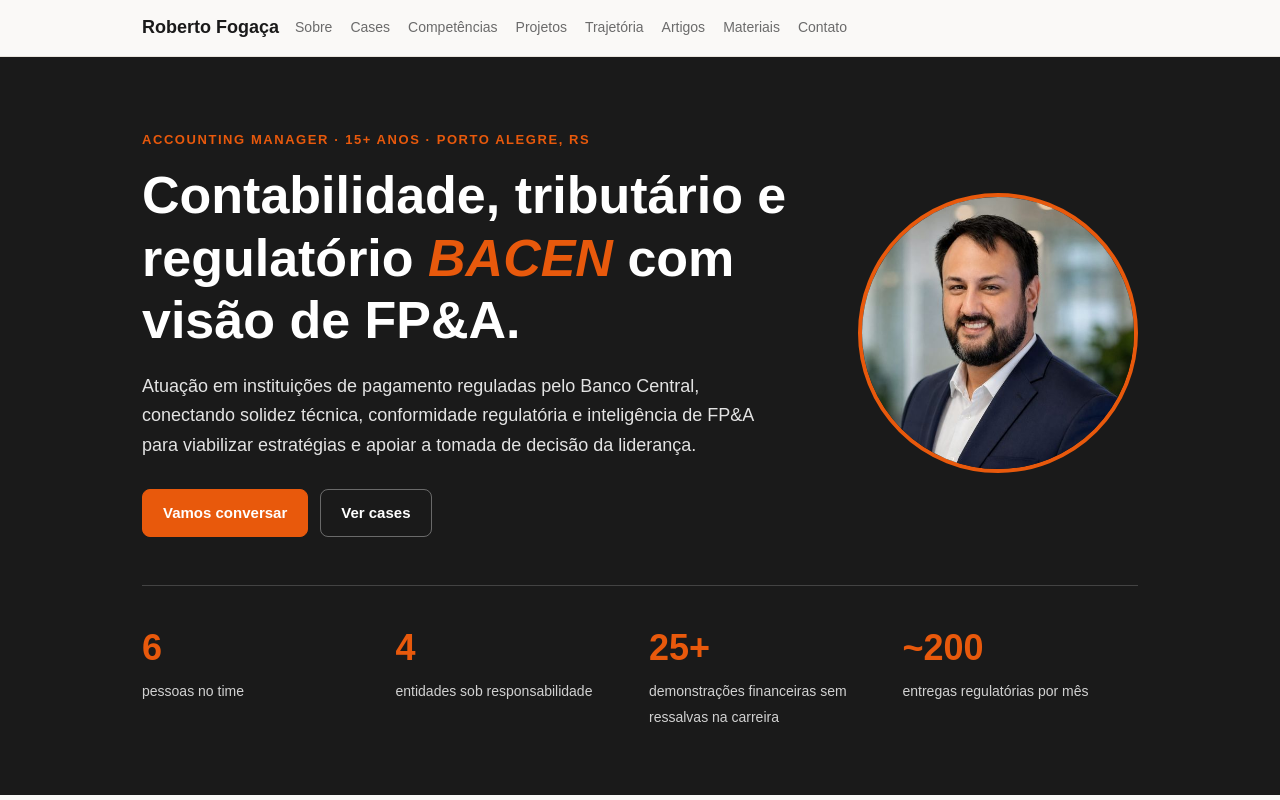
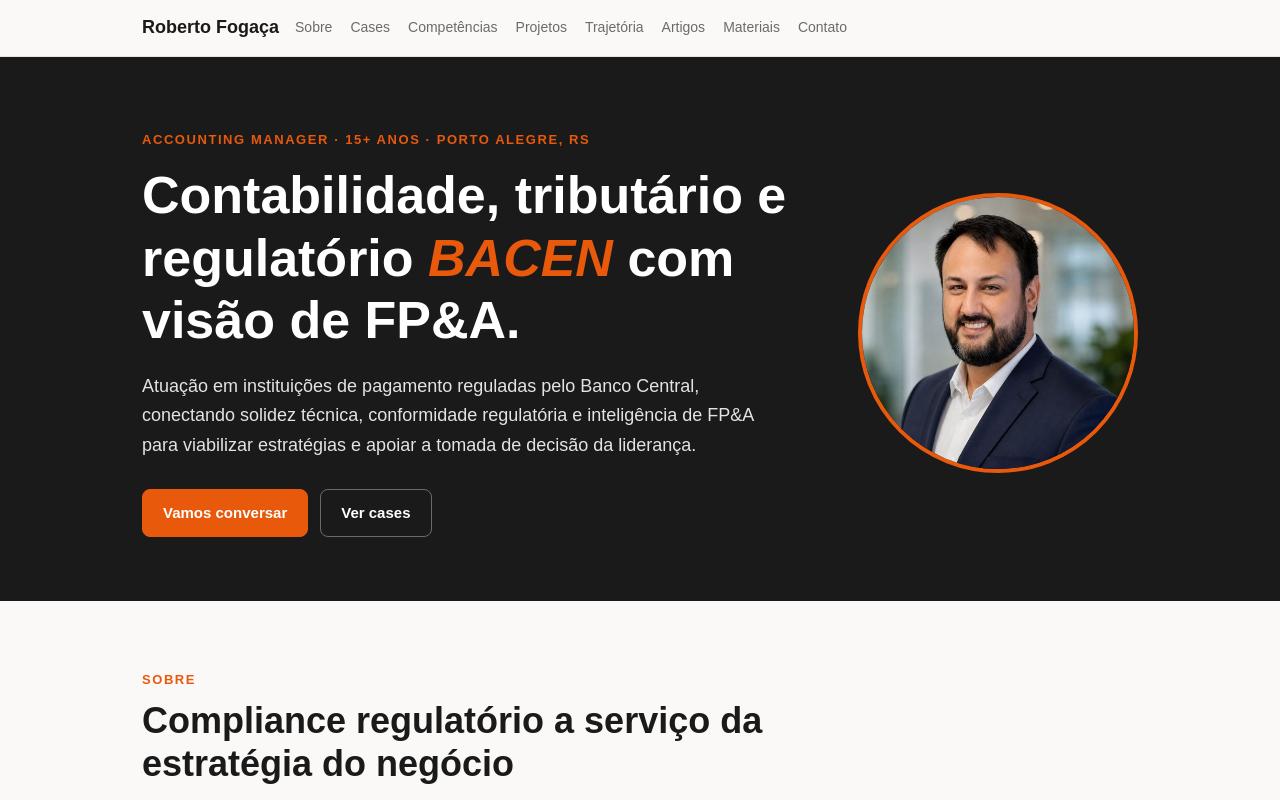
Before and after one commit to robertofogaca-fin/robertofogaca-site, a plain HTML site: page public/index.html in a window 1280 px wide. Shown: the top 800 px of the page. Drawn offline with Linux system fonts and the light colour scheme.

Commit message:
Remove os números do topo da home
Co-Authored-By: Claude Opus 5.5 <noreply@anthropic.com>
Claude-Session: https://claude.ai/code/session_011SgRuoc9knkeTDY2qWkyzb

```diff
--- a/public/index.html
+++ b/public/index.html
@@ -33,11 +33,6 @@
 <p class="lead">Atuação em instituições de pagamento reguladas pelo Banco Central, conectando solidez técnica, conformidade regulatória e inteligência de FP&amp;A para viabilizar estratégias e apoiar a tomada de decisão da liderança.</p>
 <div class="btns"><a class="btn" href="#contato">Vamos conversar</a><a class="btn ghost" href="#cases">Ver cases</a></div></div>
 <img class="photo" alt="Roberto Fogaça" src="assets/img/roberto-fogaca.jpg" width="280" height="280"></div>
-<div class="stats">
-<div><b>6</b><span>pessoas no time</span></div>
-<div><b>4</b><span>entidades sob responsabilidade</span></div>
-<div><b>25+</b><span>demonstrações financeiras sem ressalvas na carreira</span></div>
-<div><b>~200</b><span>entregas regulatórias por mês</span></div>
 </div></div></header>
 
 <section id="sobre"><div class="wrap">
```
